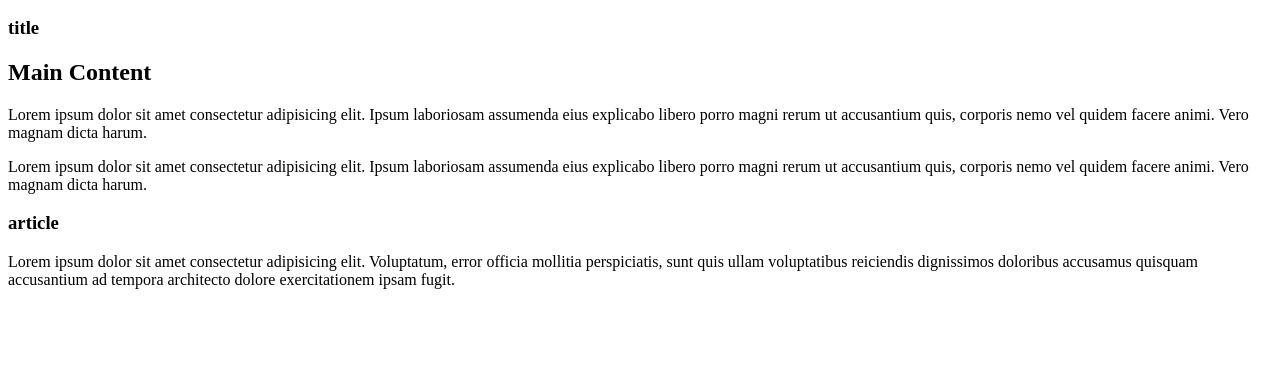
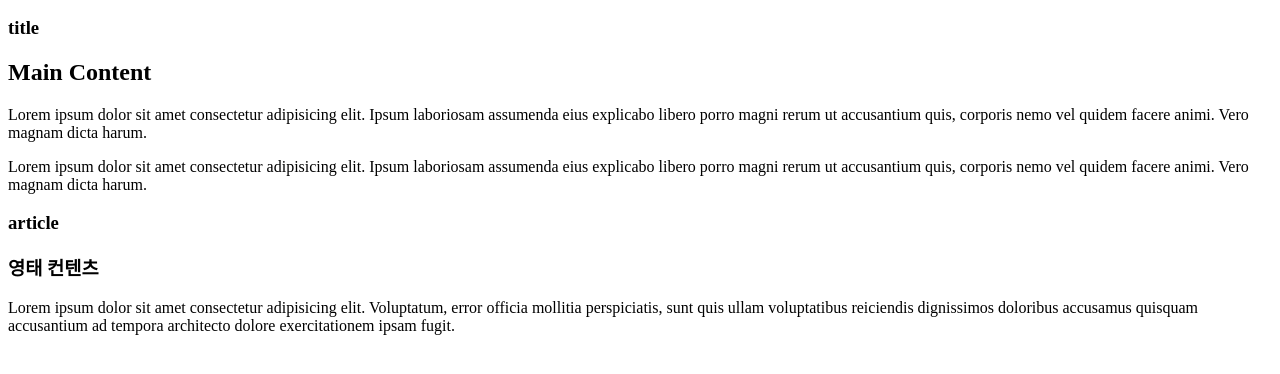
Before and after one commit to alikerocknv/git_ex, a plain HTML site: page index.html in a window 1280 px wide. Shown: the part 110-484 px from the top of the page. Drawn offline with Linux system fonts and the light colour scheme.

Commit message:
section h3 영태 컨텐츠 추가

```diff
--- a/index.html
+++ b/index.html
@@ -16,6 +16,12 @@
     <article>
       <h3>article</h3>
     </article>
+
+    <section class="yt">
+      <h3>
+        영태 컨텐츠
+      </h3>
+    </section>
   </main>
   <footer>
     <p>Lorem ipsum dolor sit amet consectetur adipisicing elit. Voluptatum, error officia mollitia perspiciatis, sunt quis ullam voluptatibus reiciendis dignissimos doloribus accusamus quisquam accusantium ad tempora architecto dolore exercitationem ipsam fugit.</p>
```
